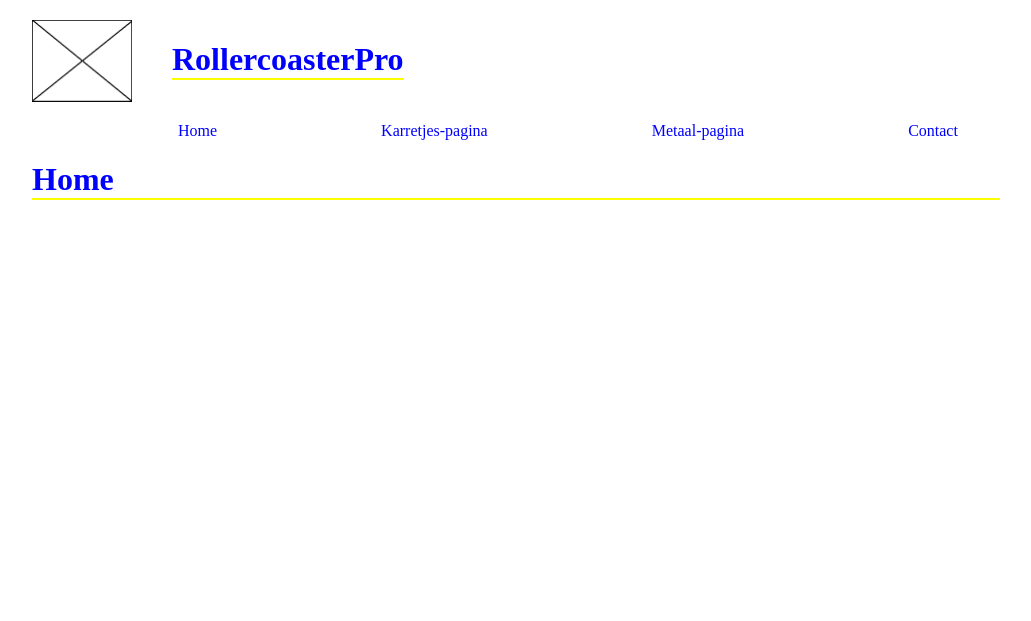
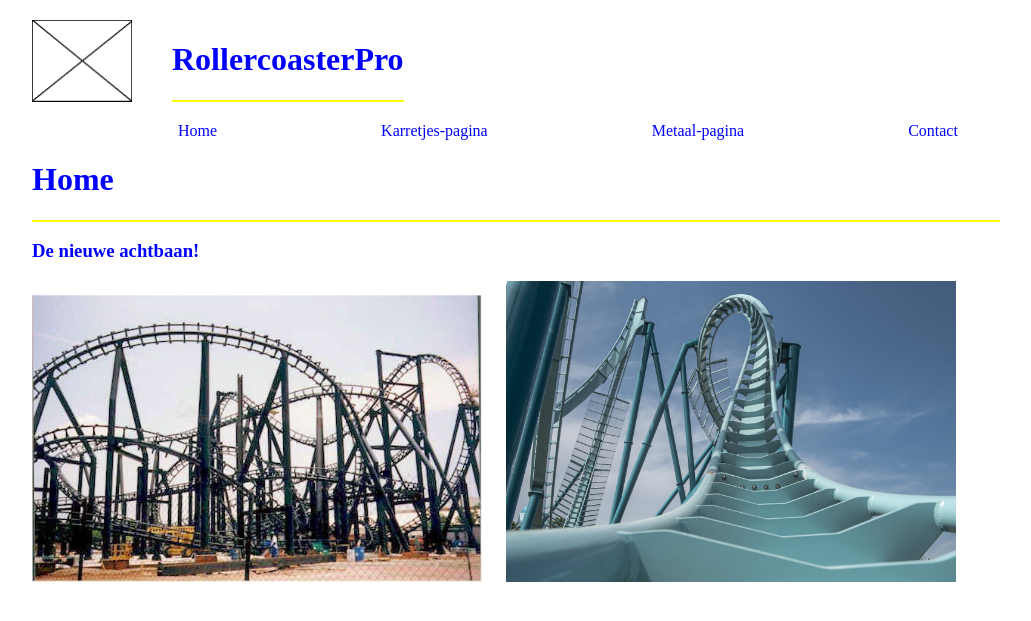
Before and after one commit to GerbenVenneman/RollerCoasterPro, a PHP site: page / in a window 1280 px wide. Shown: the top 621 px of the page, without its empty margins (124-1155 px from the left). Run offline with PHP 8.4, Linux system fonts and the light colour scheme.

Commit message:
Plaatjes toegevoegd aan Homepage
Grootte aangepast en ruimte er tussen gegeven.

```diff
--- a/contact.php
+++ b/contact.php
@@ -11,7 +11,11 @@
 		<?php
 		require_once "header.php";
 		?>
-		<h1>Contact</h1>
+		<div class="h1">
+			<h1>Contact</h1>
+		</div>
+		<h3>Dit is het contactformulier</h3>
+		<p>U kunt hier een vraag of opmerking achterlaten</p>
 	</header>
 	<main>
 		<form action="backend/contactController.php">
--- a/css/main.css
+++ b/css/main.css
@@ -24,17 +24,29 @@ nav a{
 }
 .ruimteGeven{
 	margin-left: 40px;
+	color: blue;
+	border-bottom: 2px solid yellow;
 }
 .logo{
 	width: 100px;
 
 }
 
-h1{
+h3{
 	color: blue;
+
+}
+.homePlaatjes img{
+	width: 450px;
+	margin-right: 20px;
+}
+.h1{
 	border-bottom: 2px solid yellow;
+	color: blue;
 }
-
+p{
+	color: yellow;
+}
 form{
 
 	background-color: yellow;
--- a/index.php
+++ b/index.php
@@ -10,8 +10,17 @@
 		<?php
 		require_once "header.php";
 		?>
-		<h1>Home</h1>
+		<div class="h1">
+			<h1>Home</h1>
+		</div>
+		<h3>De nieuwe achtbaan!</h3>
 	</header>
+	<main>
+		<div class="homePlaatjes">
+			<img src="img/plaatje6.jpg">
+			<img src="img/plaatje4.jpg" alt="">
+		</div>
+	</main>
 
 </body>
 </html>
--- a/karretjes.php
+++ b/karretjes.php
@@ -11,7 +11,10 @@
 		<?php
 		require_once "header.php";
 		?>
-		<h1>Karretjes</h1>
+		<div class="h1">
+			<h1>Karretjes</h1>
+		</div>
+		<h3>Dit zijn de karretjes</h3>
 	</header>
 </body>
 </html>
--- a/metaal.php
+++ b/metaal.php
@@ -10,7 +10,10 @@
 		<?php
 		require_once "header.php";
 		?>
-		<h1>Metaal</h1>
+		<div class="h1">
+			<h1>Metaal</h1>
+		</div>
+		<h3>Dit is de nieuwe metaal soort</h3>
 	</header>
 </body>
 </html>
```
